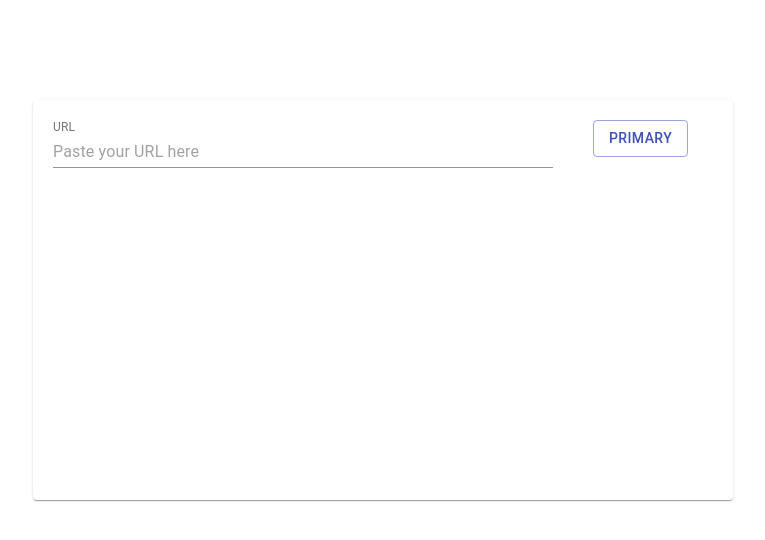
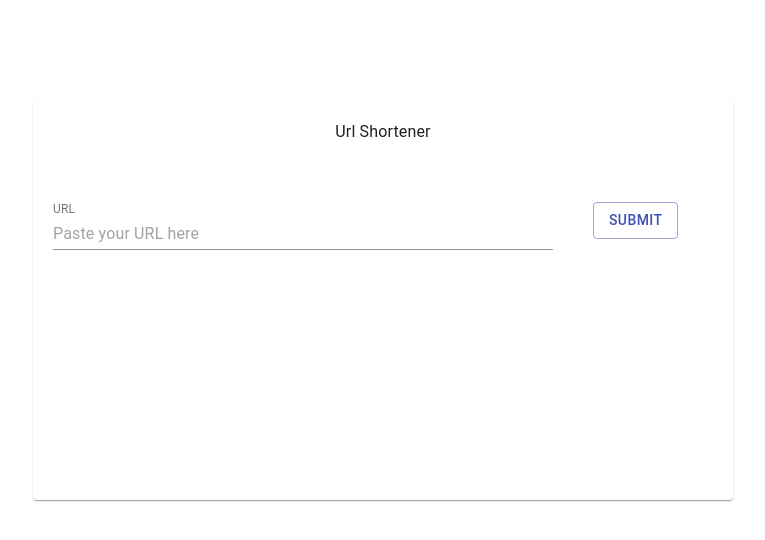
Before and after one commit to lkamphaus/url-shortener, a React app: page / in a window 1280 px wide. Shown: the top 540 px of the page, without its empty margins (257-1022 px from the left). Built offline with nearby package versions, Linux system fonts and the light colour scheme; the HTML template or start-up script is replaced by a standard one.

Commit message:
added title

```diff
--- a/client/src/components/App.jsx
+++ b/client/src/components/App.jsx
@@ -1,6 +1,7 @@
 import React from 'react';
 import ReactDOM from 'react-dom';
 import Container from '@material-ui/core/Container';
+import Typography from '@material-ui/core/Typography';
 import TextField from '@material-ui/core/TextField';
 import { makeStyles } from '@material-ui/core/styles';
 import Paper from '@material-ui/core/Paper';
@@ -20,6 +21,11 @@ const useStyles = makeStyles((theme) => ({
   control: {
     padding: theme.spacing(2),
   },
+  title: {
+    display: "flex",
+    justifyContent: "center",
+    padding: 20,
+  }
 }));
 
 const App = () => {
@@ -31,6 +37,10 @@ const App = () => {
         <Grid container justifyContent="center" spacing={spacing}>
           <Grid>
             <Paper className={classes.paper}>
+              <Typography className={classes.title}>
+                Url Shortener
+              </Typography>
+              <br />
               <Form/>
             </Paper>
           </Grid>
--- a/client/src/components/Form.jsx
+++ b/client/src/components/Form.jsx
@@ -44,7 +44,7 @@ const Form = () => {
           variant="outlined"
           color="primary"
           className={classes.button}>
-          Primary
+          Submit
         </Button>
       </div>
     </div>
--- a/package.json
+++ b/package.json
@@ -2,7 +2,7 @@
   "name": "url-shortener",
   "version": "1.0.0",
   "description": "",
-  "main": "webpack.config.js",
+  "main": "wek.config.js",
   "scripts": {
     "dev": "webpack -w",
     "start": "npx nodemon index.js"
```
